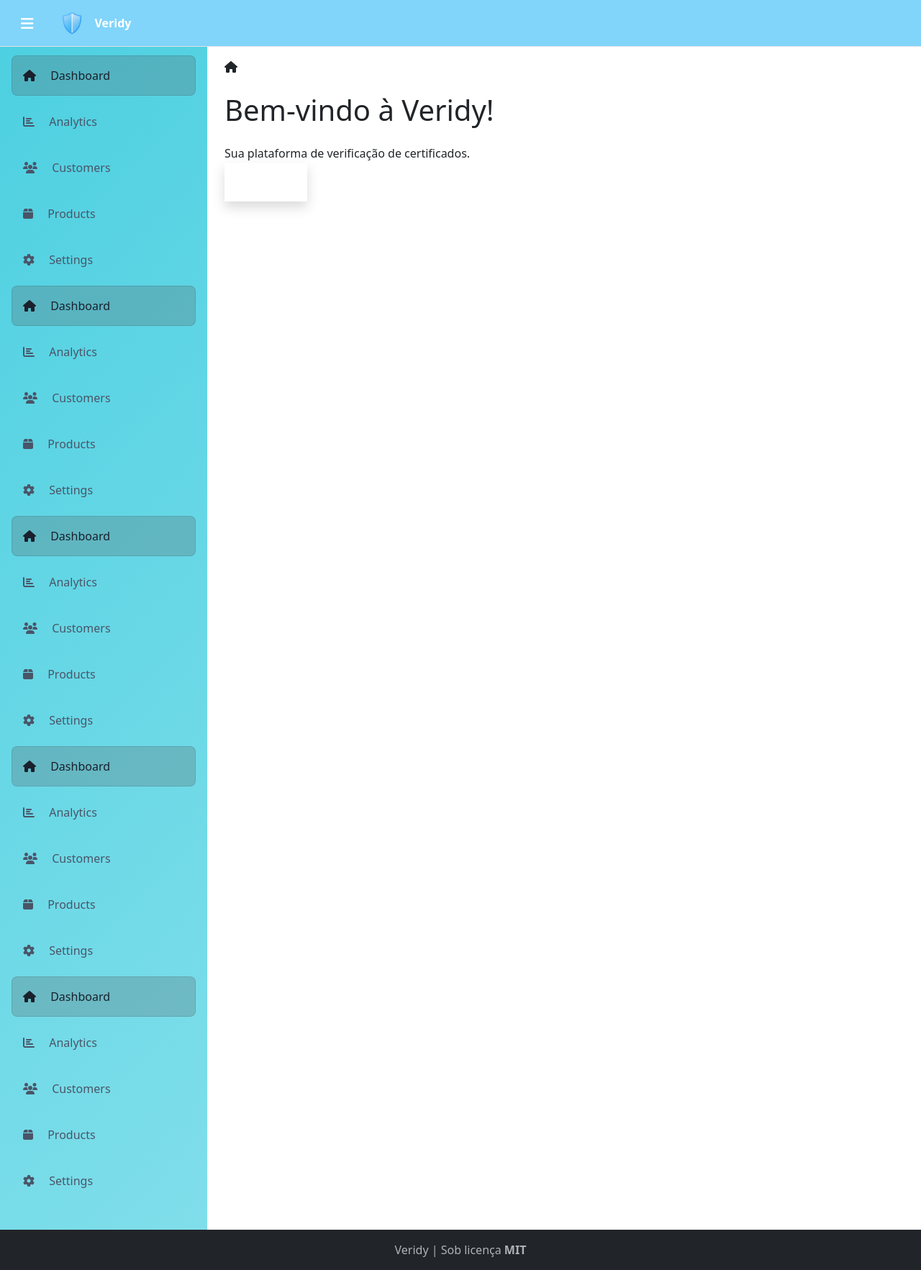
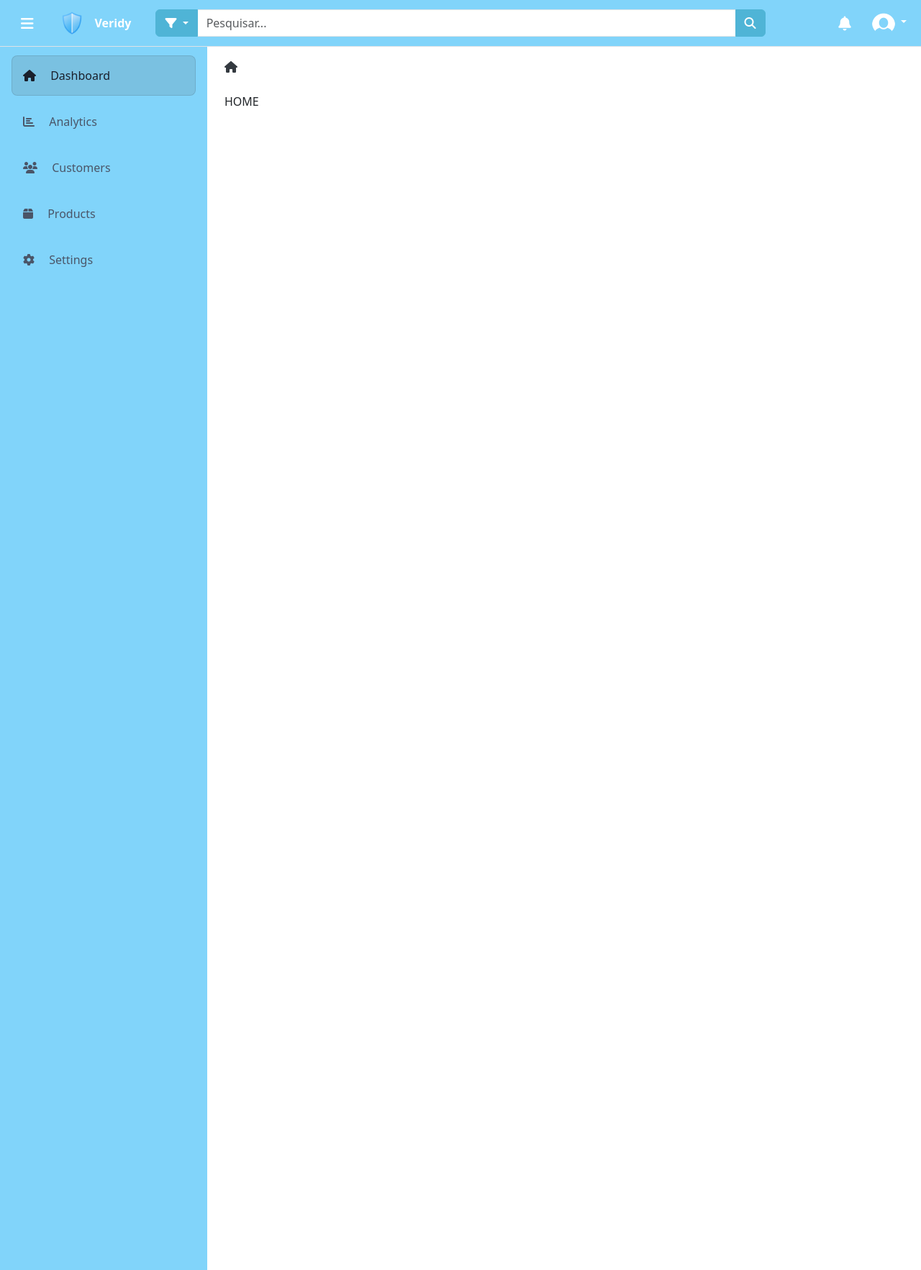
Before and after one commit to FilhoDeEd/Veridy, a Django app: page / in a window 1280 px wide. Shown: the whole page at 72% size. Run offline with Django 5.2, Linux system fonts and the light colour scheme; some libraries are stand-ins or nearby versions.

Commit message:
melhorias no base

```diff
--- a/django/common/static/css/menu.css
+++ b/django/common/static/css/menu.css
@@ -1,28 +1,21 @@
 :root {
-    --teal-primary: #4dd0e1;
+    --teal-primary: #81d4fa;
     --teal-secondary: #80deea;
+    --hover-color: rgba(64, 170, 175, 0.15);
     --sidebar-width: 18rem;
     --sidebar-width-collapsed: 5rem;
 }
 
-html, body {
-    height: 100%;
-    margin: 0;
-    overflow: hidden;
-}
-
 .sidebar {
     width: var(--sidebar-width);
-    background: linear-gradient(135deg, var(--teal-primary), var(--teal-secondary));
-    overflow-y: auto;
-    height: 100%;
+    background: #81d4fa;
+    height: 100vh;
     flex-shrink: 0;
 }
 
 .sidebar .nav {
     flex: 1;
     overflow-y: auto;
-    padding-bottom: 2rem;
 }
 
 .sidebar.collapsed {
@@ -40,13 +33,13 @@ html, body {
 
 .sidebar-link:hover {
     color: #2d3748;
-    background: rgba(99, 99, 99, 0.15);
+    background: var(--hover-color);
     transform: translateX(0.25rem);
 }
 
 .sidebar-link.active {
     color: #1a202c;
-    background: rgba(85, 85, 85, 0.25);
+    background: rgba(85, 85, 85, 0.15);
     font-weight: 500;
     box-shadow: inset 0 0 0 1px rgba(0, 0, 0, 0.1);
 }
@@ -65,7 +58,7 @@ html, body {
     margin: 0 !important;
 }
 
-.main-content {
-    height: 100%;
-    overflow-y: auto;
+.hover-bg-light:hover {
+    background-color: var(--hover-color);
+    border-radius: 0.375rem;
 }
--- /dev/null
+++ b/django/common/static/css/styles.css
@@ -0,0 +1,10 @@
+html, body {
+    height: 100%;
+    margin: 0;
+    overflow: hidden;
+}
+
+.main-content {
+    height: 100%;
+    overflow-y: auto;
+}
--- a/django/common/templates/base.html
+++ b/django/common/templates/base.html
@@ -18,8 +18,9 @@
 <body>
     <div class="d-flex flex-column" style="height: 100vh;">
         <header class="py-2 mb-0 border-bottom bg-primary">
-            <div class="container-fluid d-flex align-items-center">
-                <button class="btn text-white ms-1" onclick="toggleSidebar()">
+            <div class="container-fluid d-grid align-items-center" style="grid-template-columns: 15% 70% 15%;">
+                <div class="d-flex align-items-center">
+                    <button class="btn text-white hover-bg-light ms-1" onclick="toggleSidebar()">
                         <i class="fas fa-bars fa-lg"></i>
                     </button>
                     <a href="#" class="d-flex align-items-center text-white text-decoration-none ms-3">
@@ -27,9 +28,56 @@
                         <strong>Veridy</strong>
                     </a>
                 </div>
+
+                <form class="w-100 px-3" role="search">
+                    <div class="input-group">
+                        <button class="btn btn-secondary dropdown-toggle text-white" type="button"
+                            data-bs-toggle="dropdown" aria-expanded="false">
+                            <i class="fas fa-filter text-white"></i>
+                        </button>
+                        <ul class="dropdown-menu">
+                            <li><a class="dropdown-item" href="#">Todos</a></li>
+                            <li><a class="dropdown-item" href="#">Usuários</a></li>
+                            <li><a class="dropdown-item" href="#">Certificados</a></li>
+                            <li><a class="dropdown-item" href="#">Instituições</a></li>
+                        </ul>
+                        <input type="search" class="form-control" placeholder="Pesquisar..." aria-label="Search">
+                        <button class="btn btn-secondary" type="submit">
+                            <i class="fas fa-search text-white"></i>
+                        </button>
+                    </div>
+                </form>
+
+                <div class="d-flex justify-content-end align-items-center gap-3">
+                    <button class="btn text-white position-relative hover-bg-light">
+                        <i class="fas fa-bell fa-lg"></i>
+                        <span class="position-absolute top-0 start-100 translate-middle p-1dawdsw">
+                            <span class="visually-hidden">Notificações</span>
+                        </span>
+                    </button>
+
+                    <div class="dropdown me-2">
+                        <a href="#" class="d-block text-white text-decoration-none dropdown-toggle"
+                            data-bs-toggle="dropdown" aria-expanded="false">
+                            <img src="{% static 'img/no_user.png' %}" alt="mdo" width="32" height="32"
+                                class="rounded-circle">
+                        </a>
+                        <ul class="dropdown-menu dropdown-menu-end text-small shadow">
+                            <li><a class="dropdown-item" href="#">Perfil</a></li>
+                            <li><a class="dropdown-item" href="#">Configurações</a></li>
+                            <li>
+                                <hr class="dropdown-divider">
+                            </li>
+                            <li><a class="dropdown-item" href="#">Sair</a></li>
+                        </ul>
+                    </div>
+                </div>
+            </div>
         </header>
-        <div class="d-flex flex-grow-1" style="min-height: 0;">
-            <nav class="sidebar">
+
+        <div class="d-flex flex-grow-1 mt-0" style="min-height: 0;">
+            <nav class="sidebar d-flex flex-column">
+                <div class="sidebar-content flex-grow-1 overflow-auto">
                     <div class="nav flex-column mt-2">
                         <a href="#" class="sidebar-link active text-decoration-none p-3">
                             <i class="fas fa-home me-3"></i>
@@ -51,86 +99,7 @@
                             <i class="fas fa-gear me-3"></i>
                             <span class="hide-on-collapse">Settings</span>
                         </a>
-                    <a href="#" class="sidebar-link active text-decoration-none p-3">
-                        <i class="fas fa-home me-3"></i>
-                        <span class="hide-on-collapse">Dashboard</span>
-                    </a>
-                    <a href="#" class="sidebar-link text-decoration-none p-3">
-                        <i class="fas fa-chart-bar me-3"></i>
-                        <span class="hide-on-collapse">Analytics</span>
-                    </a>
-                    <a href="#" class="sidebar-link text-decoration-none p-3">
-                        <i class="fas fa-users me-3"></i>
-                        <span class="hide-on-collapse">Customers</span>
-                    </a>
-                    <a href="#" class="sidebar-link text-decoration-none p-3">
-                        <i class="fas fa-box me-3"></i>
-                        <span class="hide-on-collapse">Products</span>
-                    </a>
-                    <a href="#" class="sidebar-link text-decoration-none p-3">
-                        <i class="fas fa-gear me-3"></i>
-                        <span class="hide-on-collapse">Settings</span>
-                    </a>
-                    <a href="#" class="sidebar-link active text-decoration-none p-3">
-                        <i class="fas fa-home me-3"></i>
-                        <span class="hide-on-collapse">Dashboard</span>
-                    </a>
-                    <a href="#" class="sidebar-link text-decoration-none p-3">
-                        <i class="fas fa-chart-bar me-3"></i>
-                        <span class="hide-on-collapse">Analytics</span>
-                    </a>
-                    <a href="#" class="sidebar-link text-decoration-none p-3">
-                        <i class="fas fa-users me-3"></i>
-                        <span class="hide-on-collapse">Customers</span>
-                    </a>
-                    <a href="#" class="sidebar-link text-decoration-none p-3">
-                        <i class="fas fa-box me-3"></i>
-                        <span class="hide-on-collapse">Products</span>
-                    </a>
-                    <a href="#" class="sidebar-link text-decoration-none p-3">
-                        <i class="fas fa-gear me-3"></i>
-                        <span class="hide-on-collapse">Settings</span>
-                    </a>
-                    <a href="#" class="sidebar-link active text-decoration-none p-3">
-                        <i class="fas fa-home me-3"></i>
-                        <span class="hide-on-collapse">Dashboard</span>
-                    </a>
-                    <a href="#" class="sidebar-link text-decoration-none p-3">
-                        <i class="fas fa-chart-bar me-3"></i>
-                        <span class="hide-on-collapse">Analytics</span>
-                    </a>
-                    <a href="#" class="sidebar-link text-decoration-none p-3">
-                        <i class="fas fa-users me-3"></i>
-                        <span class="hide-on-collapse">Customers</span>
-                    </a>
-                    <a href="#" class="sidebar-link text-decoration-none p-3">
-                        <i class="fas fa-box me-3"></i>
-                        <span class="hide-on-collapse">Products</span>
-                    </a>
-                    <a href="#" class="sidebar-link text-decoration-none p-3">
-                        <i class="fas fa-gear me-3"></i>
-                        <span class="hide-on-collapse">Settings</span>
-                    </a>
-                    <a href="#" class="sidebar-link active text-decoration-none p-3">
-                        <i class="fas fa-home me-3"></i>
-                        <span class="hide-on-collapse">Dashboard</span>
-                    </a>
-                    <a href="#" class="sidebar-link text-decoration-none p-3">
-                        <i class="fas fa-chart-bar me-3"></i>
-                        <span class="hide-on-collapse">Analytics</span>
-                    </a>
-                    <a href="#" class="sidebar-link text-decoration-none p-3">
-                        <i class="fas fa-users me-3"></i>
-                        <span class="hide-on-collapse">Customers</span>
-                    </a>
-                    <a href="#" class="sidebar-link text-decoration-none p-3">
-                        <i class="fas fa-box me-3"></i>
-                        <span class="hide-on-collapse">Products</span>
-                    </a>
-                    <a href="#" class="sidebar-link text-decoration-none p-3">
-                        <i class="fas fa-gear me-3"></i>
-                        <span class="hide-on-collapse">Settings</span>
-                    </a>
+                    </div>
                 </div>
             </nav>
 
@@ -159,11 +128,11 @@
                 {% endblock %}
             </main>
         </div>
-        <footer class="footer mt-auto py-3 bg-dark" data-bs-theme="dark">
+        <!-- <footer class="footer mt-auto py-1 bg-dark">
             <div class="container text-center">
                 <span class="text-muted">Veridy | Sob licença <strong>MIT</strong></span>
             </div>
-        </footer>
+        </footer> -->
         <script src="https://cdn.jsdelivr.net/npm/bootstrap@5.3.5/dist/js/bootstrap.bundle.min.js"
             integrity="sha384-k6d4wzSIapyDyv1kpU366/PK5hCdSbCRGRCMv+eplOQJWyd1fbcAu9OCUj5zNLiq"
             crossorigin="anonymous"></script>
--- a/django/interface/templates/home.html
+++ b/django/interface/templates/home.html
@@ -3,12 +3,5 @@
 {% block title_append %}Home{% endblock %}
 
 {% block content %}
-<div class="min-h-screen flex flex-col items-center justify-center">
-    <h1 class="text-4xl font-bold mb-4">Bem-vindo à Veridy!</h1>
-    <p class="text-lg text-gray-600 mb-6">Sua plataforma de verificação de certificados.</p>
-    <a href="#"
-       class="bg-blue-600 text-white px-6 py-3 rounded-lg shadow hover:bg-blue-700 transition duration-300">
-        Começar agora
-    </a>
-</div>
+HOME
 {% endblock %}
--- a/theme.scss
+++ b/theme.scss
@@ -24,18 +24,18 @@ $teal:    #20c997 !default;
 $cyan:    #2fa4e7 !default;
 
 $blue-primary: #81d4fa !default;
-$blue-secondary: #9addfb !default;
+$blue-secondary: #4fb4d6 !default;
 
 $gray-text: #5a5d72 !default;
 
 $primary:       $blue-primary !default;
-// $secondary:     $gray-200 !default;
+$secondary: $blue-secondary !default;
 // $success:       $green !default;
 // $info:          $blue !default;
 // $warning:       $yellow !default;
 // $danger:        $red !default;
 // $light:         $gray-100 !default;
-// $dark:          $gray-800 !default;
+$dark:          $gray-800 !default;
 
 // $min-contrast-ratio:   2.75 !default;
 
```
Also changed, not shown: django/common/static/css/bootstrap.custom.css, django/common/static/img/no_user.png (added). Lines whose indentation alone changed are shown as unchanged.
